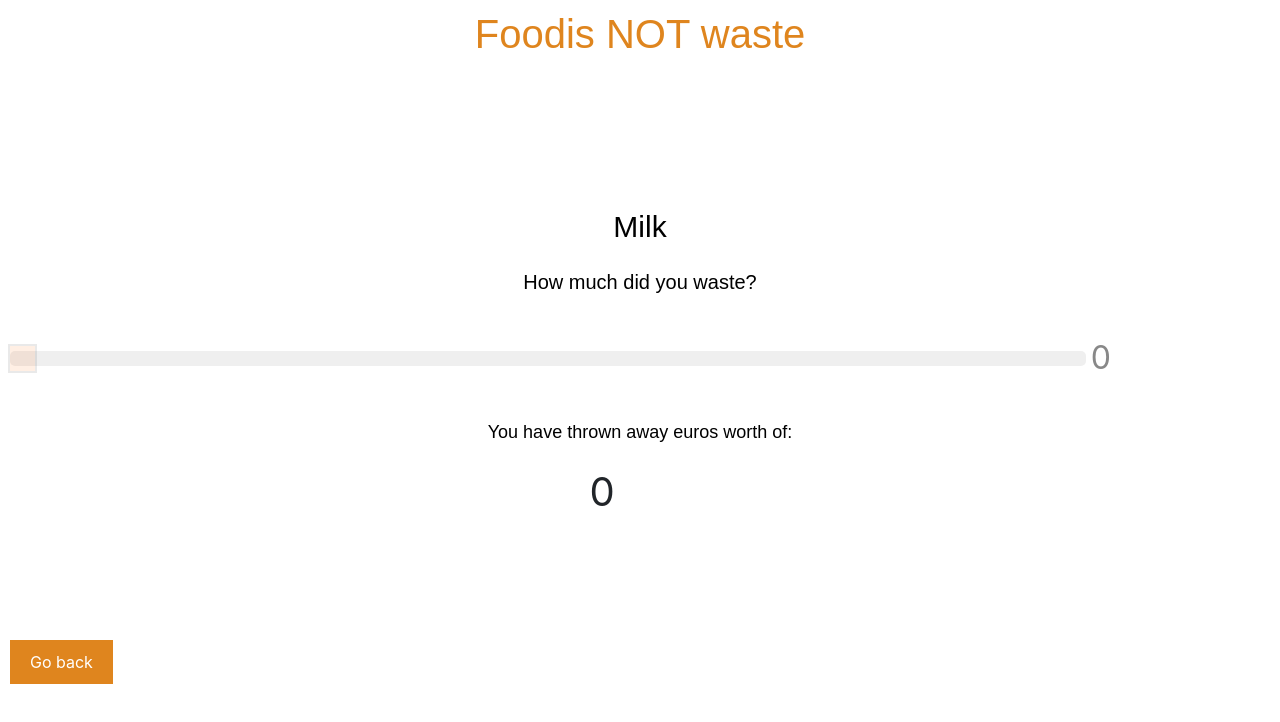
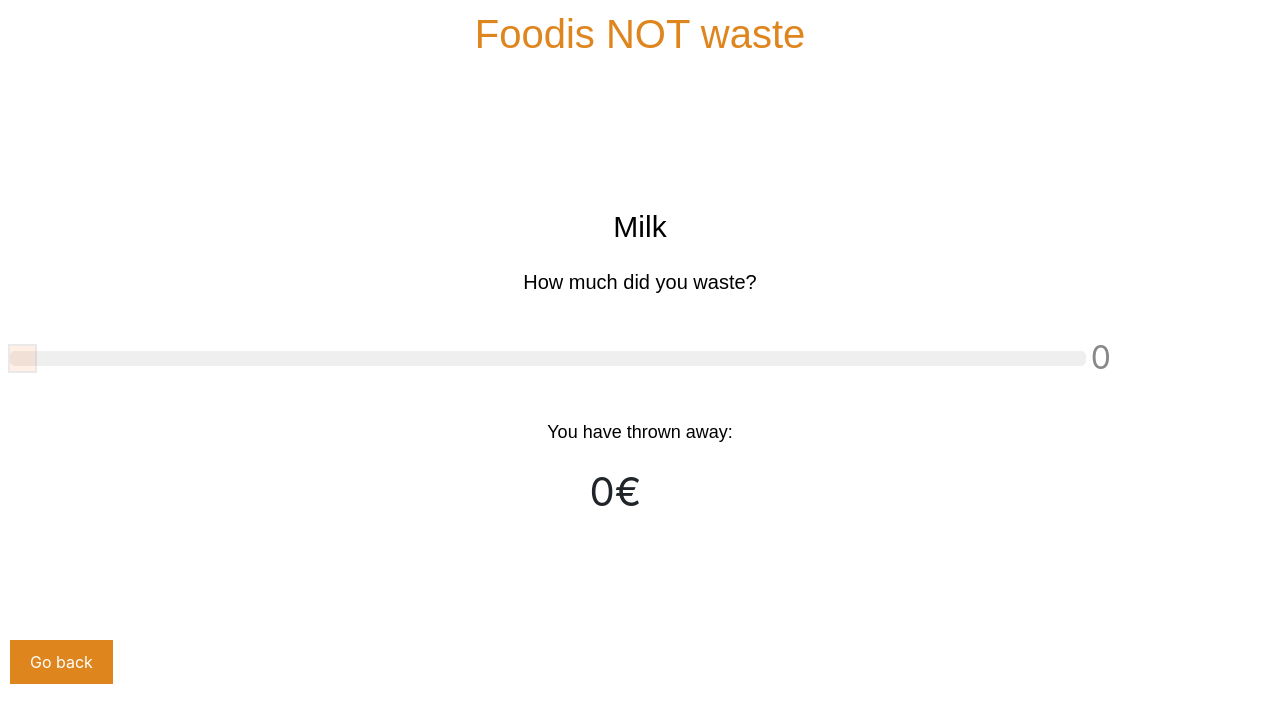
Before and after one commit to Kata-M/Foodis, a React (Create React App) app: page /DetailedView/0 in a window 1280 px wide. Shown: the top 722 px of the page. Built offline with nearby package versions, Linux system fonts and the light colour scheme.

Commit message:
small change in price display

```diff
--- a/src/DetailedView/DetailedView.js
+++ b/src/DetailedView/DetailedView.js
@@ -1,7 +1,7 @@
 import React, { Component } from 'react';
 import './DetailedView.css';
 import {Link} from "react-router-dom";
-import Slider from "../DiscreteSlider/Slider";
+import Slider from "../Slider/Slider";
 
 
 class DetailedView extends Component {
@@ -43,9 +43,9 @@ class DetailedView extends Component {
           <h2> How much did you waste? </h2>
             <Slider model={this.props.model} color="#ff6902"/>
             <div className="total">
-                <p> You have thrown away euros worth of: </p>
+                <p> You have thrown away: </p>
                 <div className="total_value">
-                    {itemPrice * this.state.sliderValue / 100}
+                    {itemPrice * this.state.sliderValue / 100 + '\u20AC'}
                 </div>
             </div>
       </div>
```
Also changed, not shown: src/Slider/Slider.js (renamed from src/DiscreteSlider/Slider.js).
